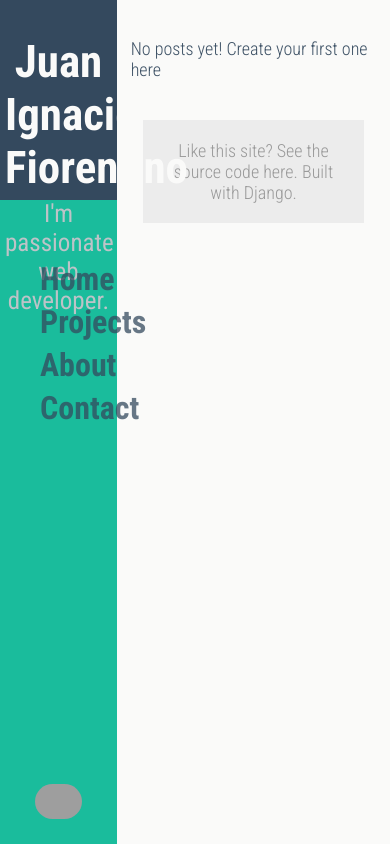
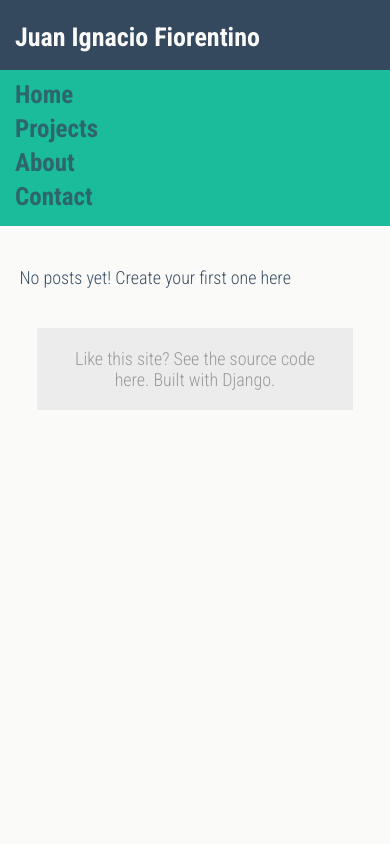
Before and after one commit to juanifioren/juanifioren-com, a Django app: page / in a window 390 px wide. Run offline with Django 3.2, Linux system fonts and the light colour scheme; data that the repository does not hold is empty; grey boxes are pictures that could not be loaded.

Commit message:
Make site responsive.

```diff
--- a/app/static/css/site.css
+++ b/app/static/css/site.css
@@ -105,3 +105,48 @@ a:active {
    width: 90%;
    text-align: center;
 }
+
+@media only screen and (max-width:768px) {
+    .sidebar {
+        position: relative;
+        max-width: none;
+        width: 100%;
+    }
+    .sidebar .first {
+        height: 70px;
+        text-align: left;
+    }
+    .sidebar .first h1 {
+        font-size: 26px;
+        padding-left: 10px;
+    }
+    .sidebar .first h2 {
+        display: none;
+    }
+    .sidebar .second .menu {
+        margin-top: 0;
+        padding: 10px 15px;
+    }
+    .sidebar .second .menu li a {
+        font-size: 25px;
+    }
+    .sidebar img {
+        display: none;
+    }
+    .content {
+        margin-left: 0;
+        width: 100%;
+    }
+    .content-wrapper {
+        padding: 5px 0;
+    }
+}
+
+@media only screen and (min-width:769px) and (max-width:1100px) {
+    .sidebar .first h1 {
+        font-size: 30px;
+    }
+    .sidebar .first h2 {
+        font-size: 20px;
+    }
+}
```
